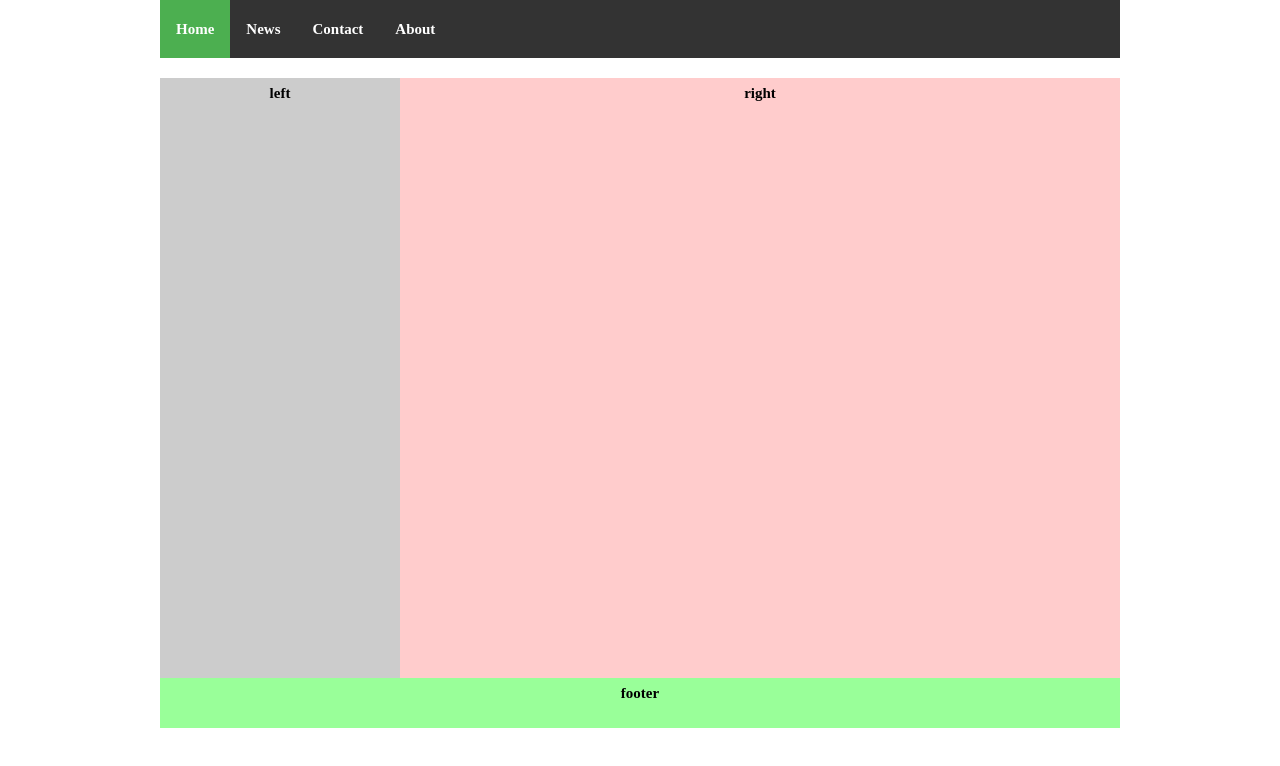
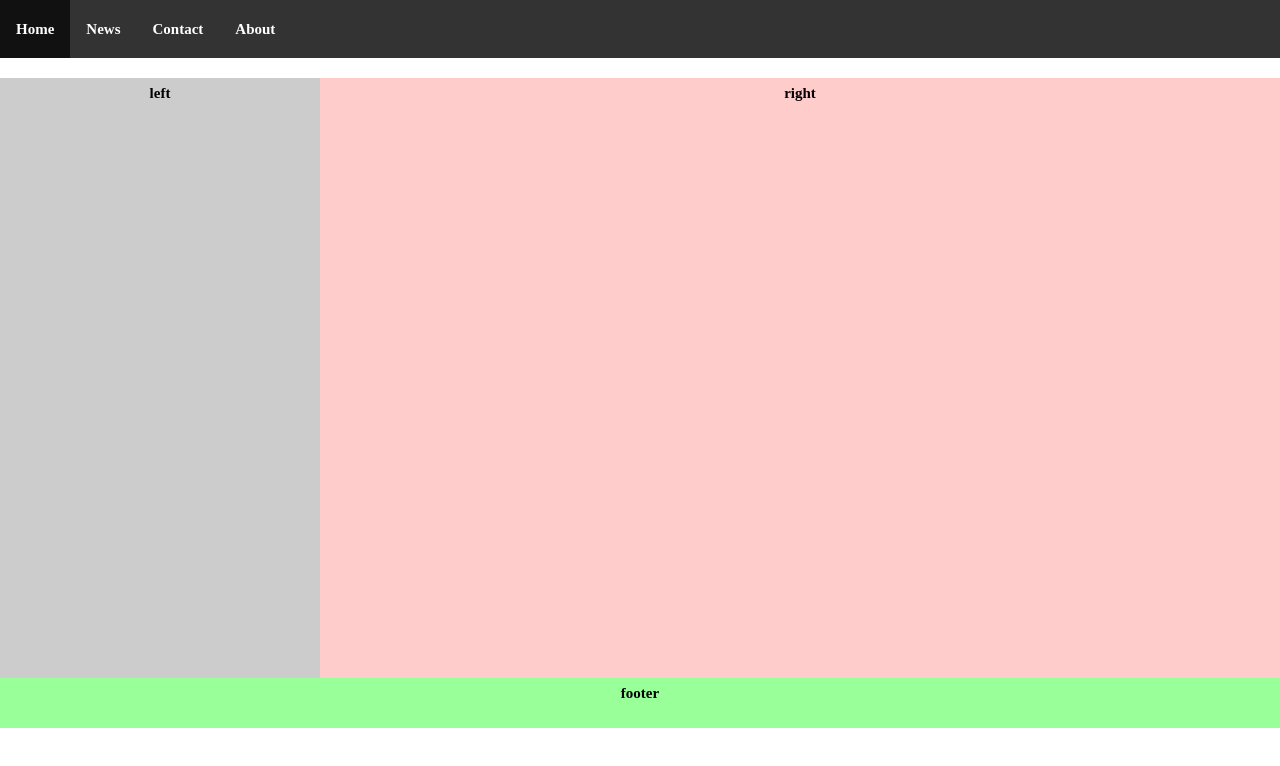
Before and after one commit to dengdeng1ba/dengdeng1ba.github.io, a plain HTML site: page index.html in a window 1280 px wide. Drawn offline with Linux system fonts and the light colour scheme.

Commit message:
Update index.html

```diff
--- a/index.html
+++ b/index.html
@@ -35,10 +35,10 @@ body{margin:0;padding:0;font-size:15px;font-weight:bold}
 }
 
 div{ text-align:center; line-height:30px}
-.head, .main, .footer{ width:960px; margin:0 auto}
+.head, .main, .footer{ width:auto; margin:0 auto}
 .head{ height:78px;absolute: fixed;background:#fff}
-.left{ width:240px; height:600px; background:#ccc; float:left}
-.right{ width:720px; height:600px;background:#FCC; float:right}
+.left{ width:25%; height:600px; background:#ccc; float:left}
+.right{ width:75%; height:600px;background:#FCC; float:right}
 .footer{ height:50px; background:#9F9; clear:both}
 </style>
 </head>
```
